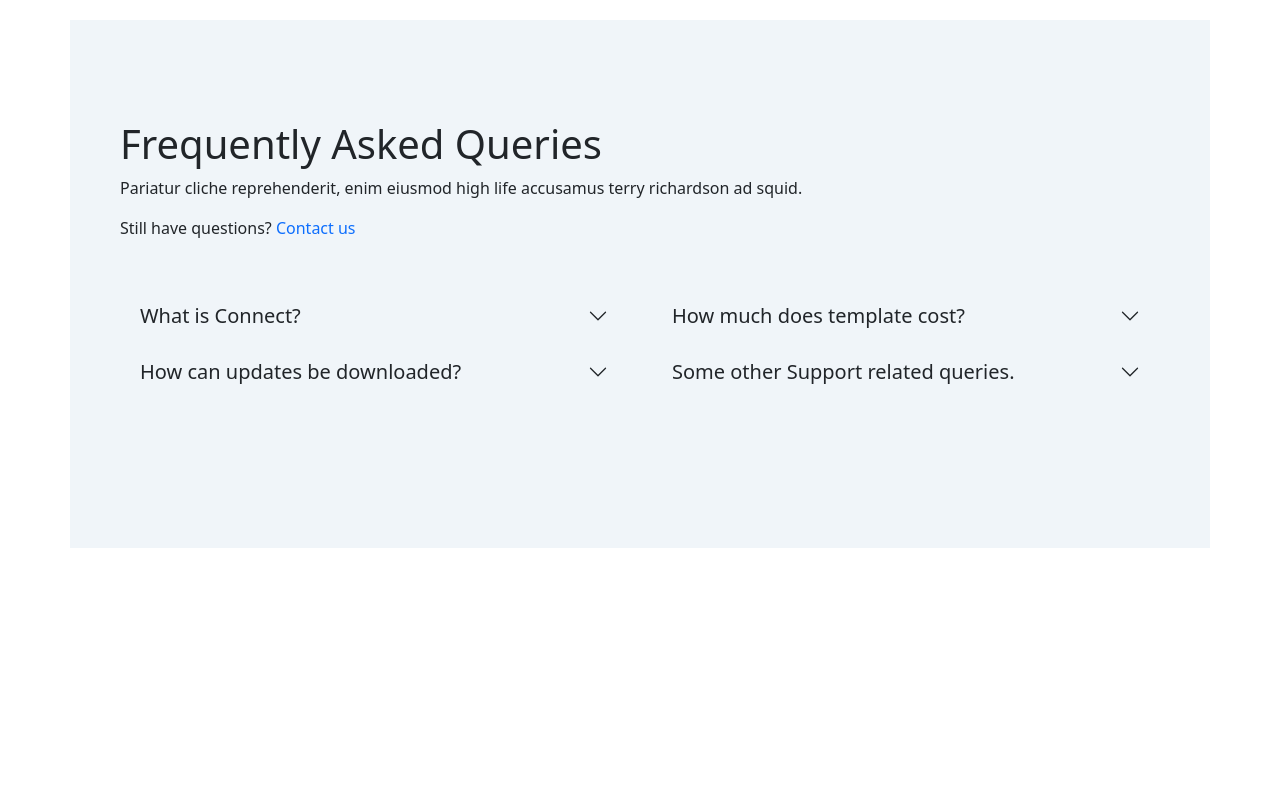
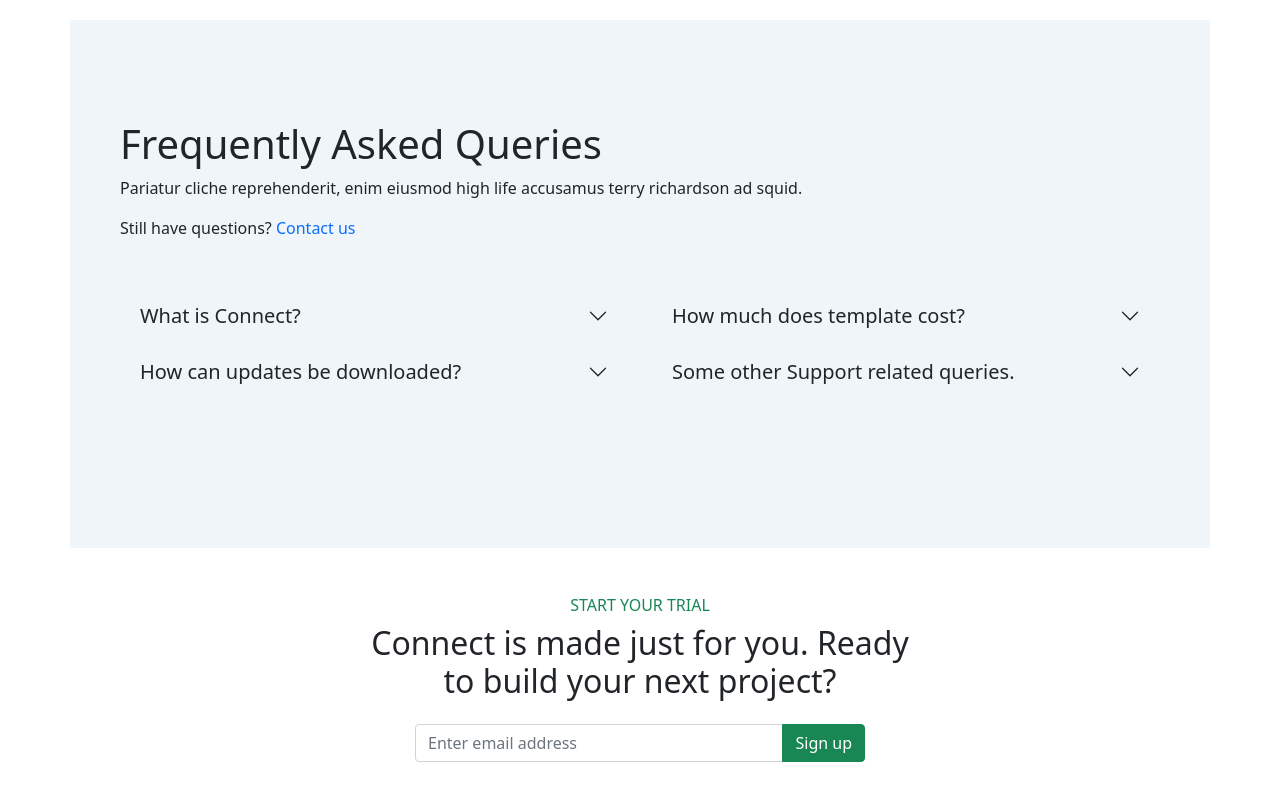
Before and after one commit to mJamshid1990/bootstrap-loyiha, a plain HTML site: page index.html in a window 1280 px wide. Shown: the part 3463-4263 px from the top of the page. Before the commit the page ends 4059 px from the top, so only its background shows below. Drawn offline with nearby package versions, Linux system fonts and the light colour scheme.

Commit message:
Add start trial section

```diff
--- a/index.html
+++ b/index.html
@@ -415,12 +415,30 @@
               </div>
             </div>
 
-
           </div>
         </div>
       </div>
     </section>
   <!-- /FAQ -->
+
+  <!-- Start trial -->
+    <section class="start-trial">
+      <div class="container text-center mb-5">
+        <div class="row">
+          <div class="col-11 offset-1 col-md-6 offset-md-3">
+            <h6 class="text-success">START YOUR TRIAL</h6>
+            <h2>Connect is made just for you. Ready to build your next project?</h2>
+          </div>
+          <div class="col-11 offset-1 col-md-6 offset-md-3 mt-3">
+            <div class="input-group mb-3 px-5">
+              <input type="text" class="form-control" placeholder="Enter email address" aria-label="Recipient's username" aria-describedby="button-addon2">
+              <button class="btn btn-success" type="button" id="button-addon2">Sign up</button>
+            </div>
+          </div>
+        </div>
+      </div>
+    </section>
+  <!-- /Start trial -->
 </body>
 <!-- JavaScript -->
 <script src="https://cdn.jsdelivr.net/npm/bootstrap@5.1.3/dist/js/bootstrap.bundle.min.js" integrity="sha384-ka7Sk0Gln4gmtz2MlQnikT1wXgYsOg+OMhuP+IlRH9sENBO0LRn5q+8nbTov4+1p" crossorigin="anonymous"></script>
```
